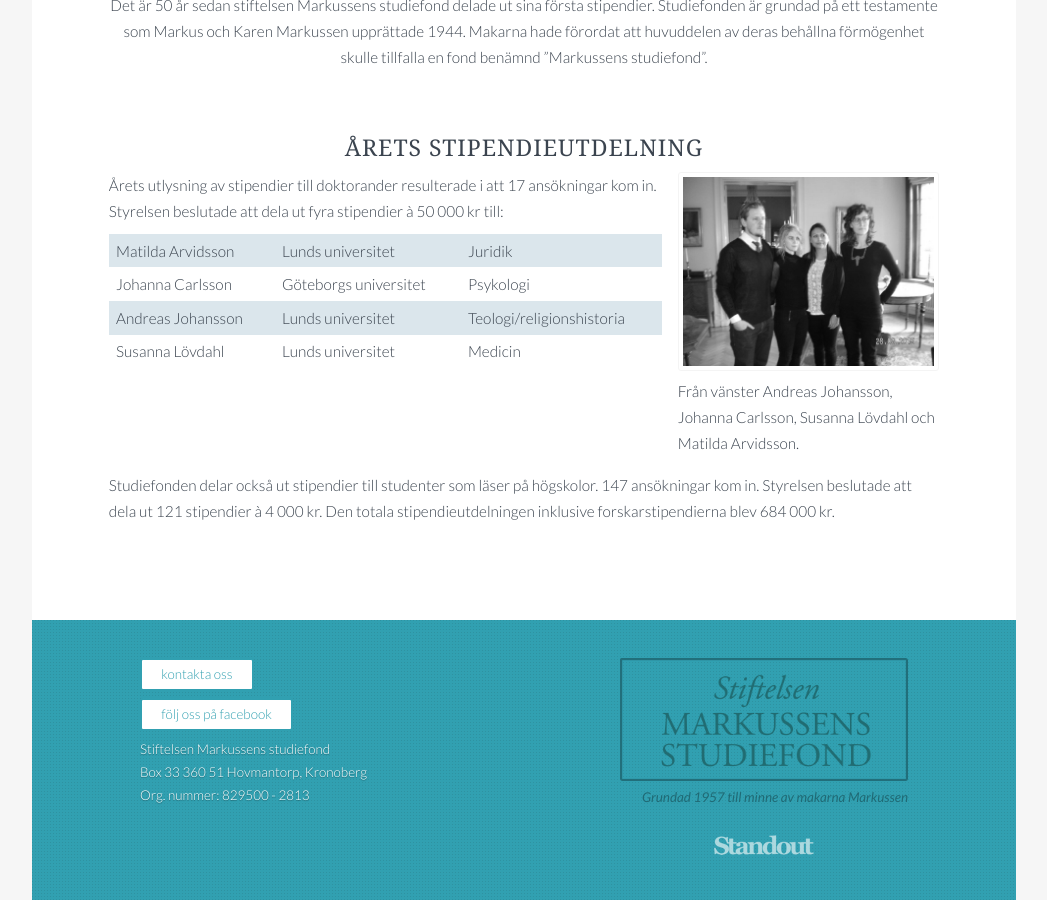
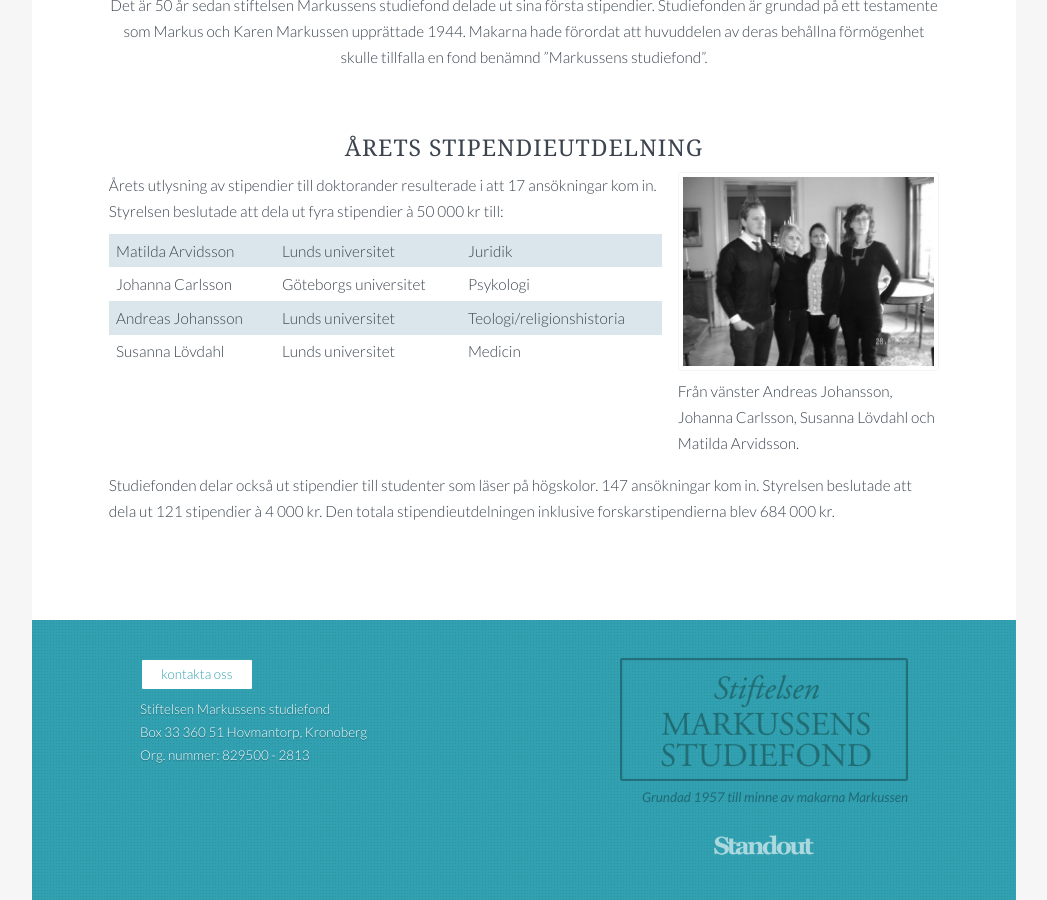
Before and after one commit to standout/markussens.se, a Jekyll site: the page built from index.md, in a window 1280 px wide and 900 px high, scrolled down 1162 px. Shown: the whole window, without its empty margins (116-1163 px from the left). Built offline with Jekyll 4.4.1, drawn with Linux system fonts in a browser that asks for light colours; nearby versions of some CDN libraries.

Commit message:
Remove dead facebook-link

```diff
--- a/_includes/footer.html
+++ b/_includes/footer.html
@@ -8,12 +8,6 @@
                 .replace(/PUNKT/,'&#46;')"
                 class="button"
                 title="Kontakta oss">Kontakta oss</a>
-
-            <a  href="http://facebook.com/markussens-studiefond"
-                class="button"
-                title="Stiftelsen Markussens studiefond på Facebook"
-                target="_blank"
-                rel="nofollow">Följ oss på Facebook</a>
 
             {% include microdata-local-business.html %}
 
```
